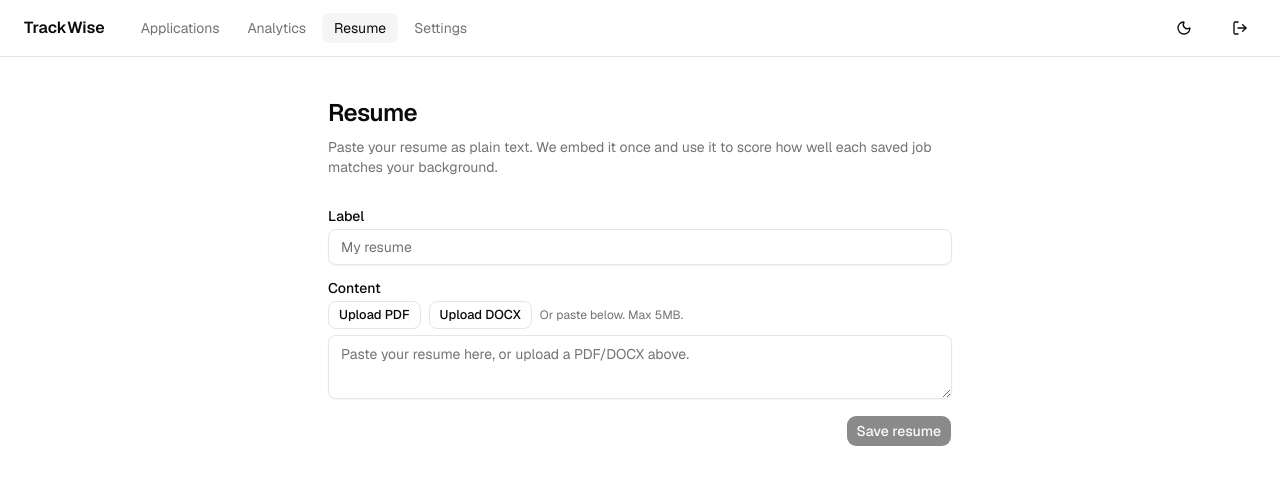
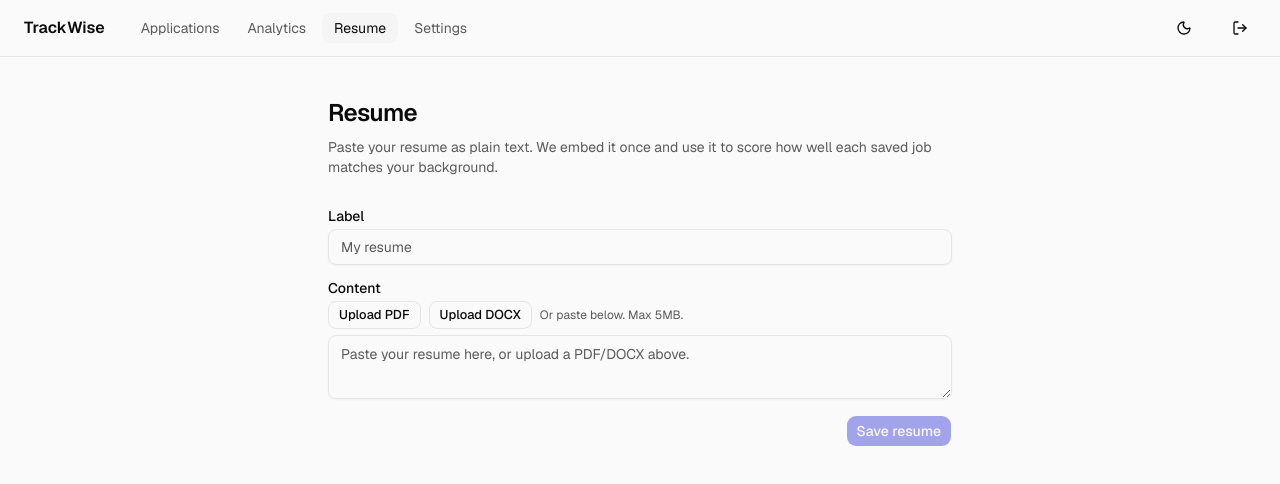
Before and after one commit to BandonC/TrackWise, a Next.js app in the folder apps/dashboard/: page /resume in a window 1280 px wide. Shown: the top 484 px of the page. Built offline with nearby package versions, Linux system fonts and the light colour scheme; no server answers; the database is empty.

Commit message:
feat(dashboard): add brand/status tokens and card elevation

```diff
--- a/apps/dashboard/app/globals.css
+++ b/apps/dashboard/app/globals.css
@@ -23,6 +23,11 @@
   --color-chart-3: var(--chart-3);
   --color-chart-2: var(--chart-2);
   --color-chart-1: var(--chart-1);
+  --color-status-applied: var(--status-applied);
+  --color-status-screening: var(--status-screening);
+  --color-status-interview: var(--status-interview);
+  --color-status-offer: var(--status-offer);
+  --color-status-rejected: var(--status-rejected);
   --color-ring: var(--ring);
   --color-input: var(--input);
   --color-border: var(--border);
@@ -49,33 +54,38 @@
 }
 
 :root {
-  --background: oklch(1 0 0);
+  --background: oklch(0.985 0 0);
   --foreground: oklch(0.145 0 0);
   --card: oklch(1 0 0);
   --card-foreground: oklch(0.145 0 0);
   --popover: oklch(1 0 0);
   --popover-foreground: oklch(0.145 0 0);
-  --primary: oklch(0.205 0 0);
+  --primary: oklch(0.52 0.21 275);
   --primary-foreground: oklch(0.985 0 0);
   --secondary: oklch(0.97 0 0);
   --secondary-foreground: oklch(0.205 0 0);
   --muted: oklch(0.97 0 0);
-  --muted-foreground: oklch(0.556 0 0);
+  --muted-foreground: oklch(0.47 0 0);
   --accent: oklch(0.97 0 0);
   --accent-foreground: oklch(0.205 0 0);
   --destructive: oklch(0.577 0.245 27.325);
   --border: oklch(0.922 0 0);
   --input: oklch(0.922 0 0);
-  --ring: oklch(0.708 0 0);
+  --ring: oklch(0.55 0.18 275);
   --chart-1: oklch(0.646 0.222 41.116);
   --chart-2: oklch(0.6 0.118 184.704);
   --chart-3: oklch(0.398 0.07 227.392);
   --chart-4: oklch(0.828 0.189 84.429);
   --chart-5: oklch(0.769 0.188 70.08);
+  --status-applied: oklch(0.53 0.18 250);
+  --status-screening: oklch(0.62 0.13 215);
+  --status-interview: oklch(0.64 0.17 55);
+  --status-offer: oklch(0.56 0.15 150);
+  --status-rejected: oklch(0.56 0.20 27);
   --radius: 0.625rem;
   --sidebar: oklch(0.985 0 0);
   --sidebar-foreground: oklch(0.145 0 0);
-  --sidebar-primary: oklch(0.205 0 0);
+  --sidebar-primary: oklch(0.52 0.21 275);
   --sidebar-primary-foreground: oklch(0.985 0 0);
   --sidebar-accent: oklch(0.97 0 0);
   --sidebar-accent-foreground: oklch(0.205 0 0);
@@ -90,26 +100,31 @@
   --card-foreground: oklch(0.985 0 0);
   --popover: oklch(0.205 0 0);
   --popover-foreground: oklch(0.985 0 0);
-  --primary: oklch(0.922 0 0);
-  --primary-foreground: oklch(0.205 0 0);
+  --primary: oklch(0.54 0.21 275);
+  --primary-foreground: oklch(0.985 0 0);
   --secondary: oklch(0.269 0 0);
   --secondary-foreground: oklch(0.985 0 0);
   --muted: oklch(0.269 0 0);
-  --muted-foreground: oklch(0.708 0 0);
+  --muted-foreground: oklch(0.74 0 0);
   --accent: oklch(0.269 0 0);
   --accent-foreground: oklch(0.985 0 0);
   --destructive: oklch(0.704 0.191 22.216);
   --border: oklch(1 0 0 / 10%);
   --input: oklch(1 0 0 / 15%);
-  --ring: oklch(0.556 0 0);
+  --ring: oklch(0.58 0.18 275);
   --chart-1: oklch(0.488 0.243 264.376);
   --chart-2: oklch(0.696 0.17 162.48);
   --chart-3: oklch(0.769 0.188 70.08);
   --chart-4: oklch(0.627 0.265 303.9);
   --chart-5: oklch(0.645 0.246 16.439);
+  --status-applied: oklch(0.70 0.14 250);
+  --status-screening: oklch(0.74 0.11 215);
+  --status-interview: oklch(0.78 0.14 55);
+  --status-offer: oklch(0.74 0.13 150);
+  --status-rejected: oklch(0.70 0.16 27);
   --sidebar: oklch(0.205 0 0);
   --sidebar-foreground: oklch(0.985 0 0);
-  --sidebar-primary: oklch(0.488 0.243 264.376);
+  --sidebar-primary: oklch(0.54 0.21 275);
   --sidebar-primary-foreground: oklch(0.985 0 0);
   --sidebar-accent: oklch(0.269 0 0);
   --sidebar-accent-foreground: oklch(0.985 0 0);
--- a/apps/dashboard/components/ui/card.tsx
+++ b/apps/dashboard/components/ui/card.tsx
@@ -12,7 +12,7 @@ function Card({
       data-slot="card"
       data-size={size}
       className={cn(
-        "group/card flex flex-col gap-4 overflow-hidden rounded-xl bg-card py-4 text-sm text-card-foreground ring-1 ring-foreground/10 has-data-[slot=card-footer]:pb-0 has-[>img:first-child]:pt-0 data-[size=sm]:gap-3 data-[size=sm]:py-3 data-[size=sm]:has-data-[slot=card-footer]:pb-0 *:[img:first-child]:rounded-t-xl *:[img:last-child]:rounded-b-xl",
+        "group/card flex flex-col gap-4 overflow-hidden rounded-xl bg-card py-4 text-sm text-card-foreground shadow-sm ring-1 ring-foreground/10 has-data-[slot=card-footer]:pb-0 has-[>img:first-child]:pt-0 data-[size=sm]:gap-3 data-[size=sm]:py-3 data-[size=sm]:has-data-[slot=card-footer]:pb-0 *:[img:first-child]:rounded-t-xl *:[img:last-child]:rounded-b-xl",
         className
       )}
       {...props}
```
